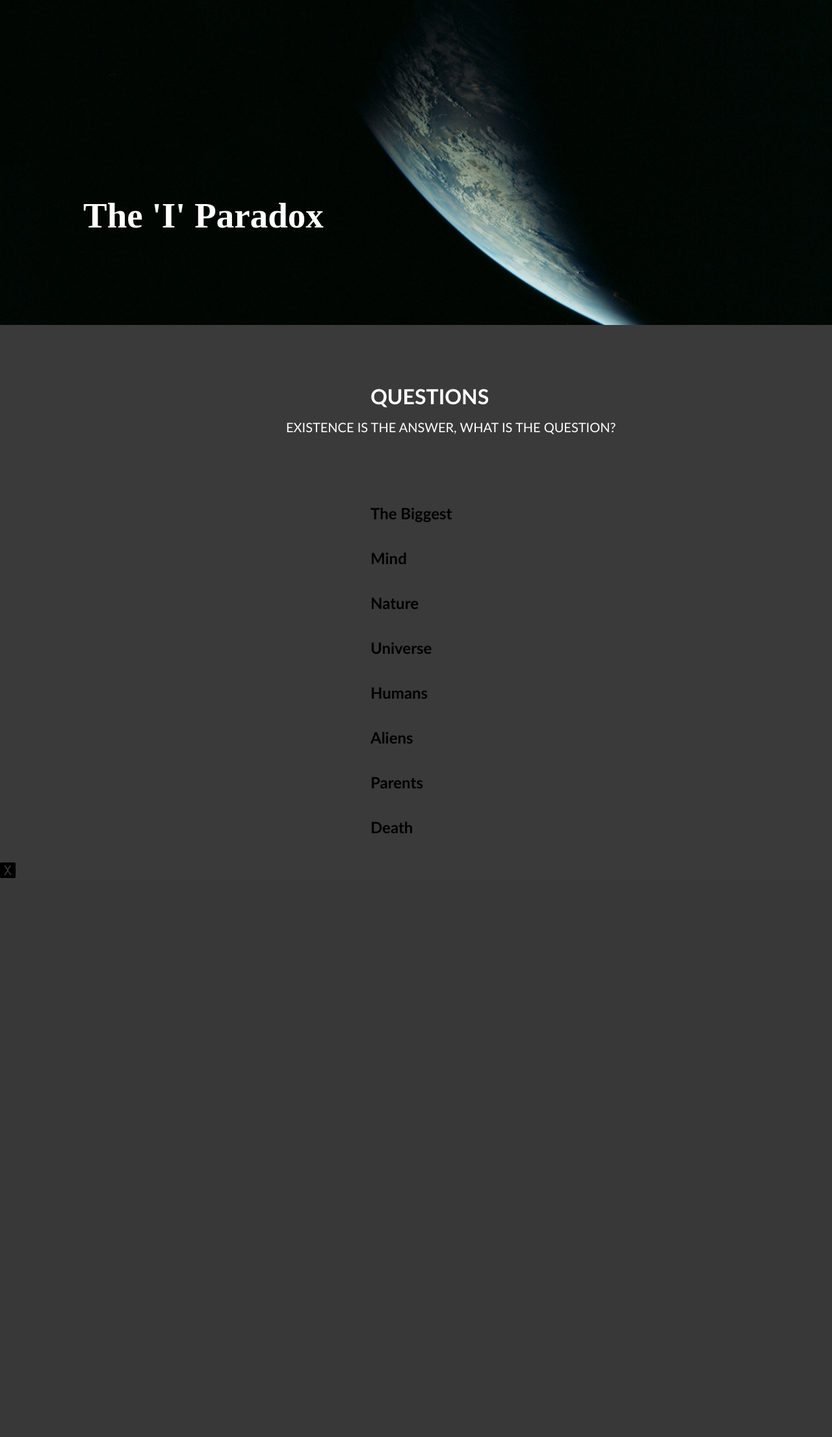
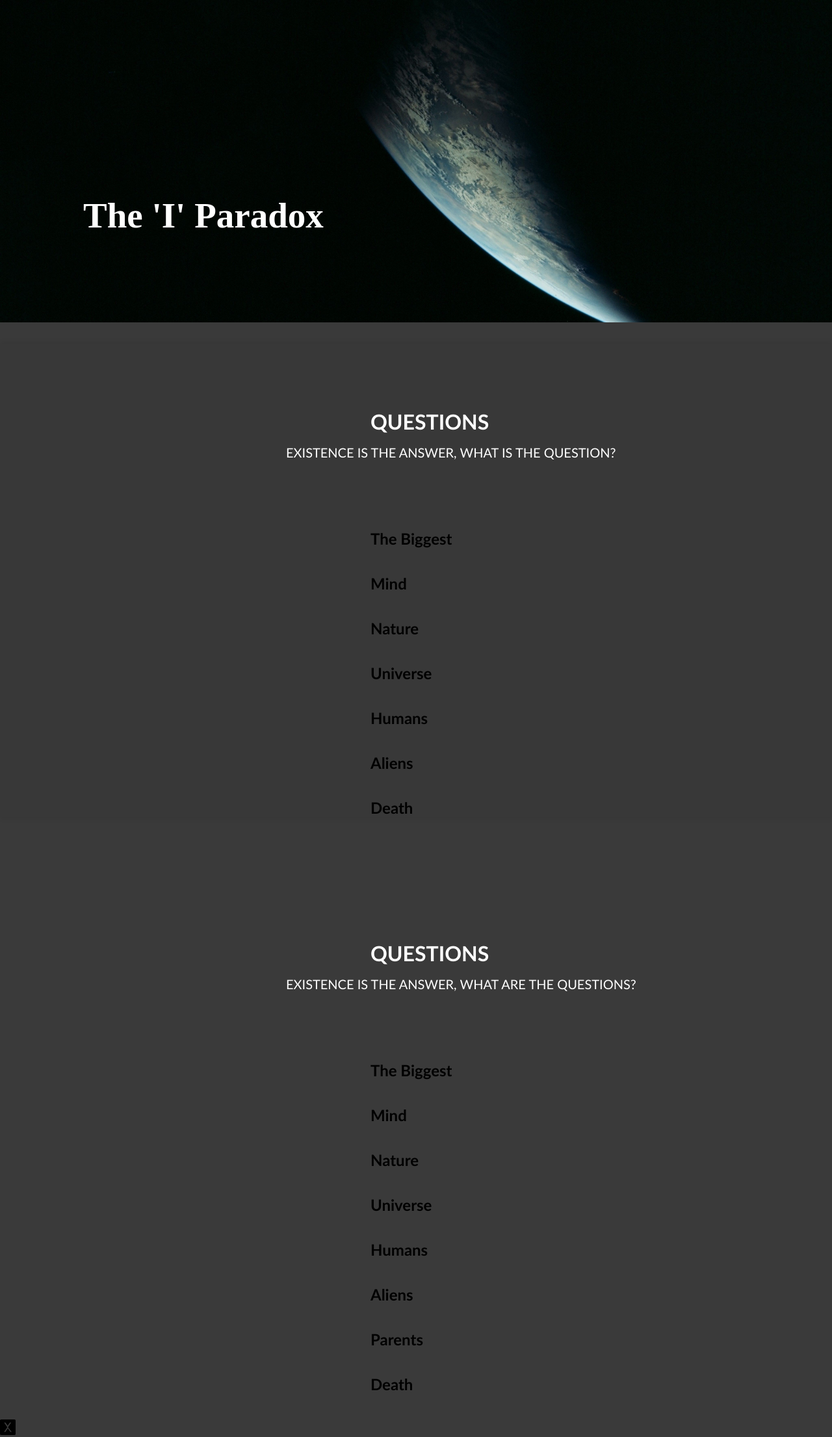
Before and after one commit to OmJadhav1905/myflaskblog, a Flask app: page /questions in a window 1280 px wide. Shown: the part 69-2280 px from the top of the page at 65% size. Before the commit the page ends 1420 px from the top, so only its background shows below. Run offline with Flask 3, Linux system fonts and the light colour scheme.

Commit message:
Fixed navbar and container stacking issue

```diff
--- a/templates/base.html
+++ b/templates/base.html
@@ -21,16 +21,22 @@
     }
 
     .hero-image {
+        position: fixed;
+        z-index: -2;
+        top: 65px;
         width: 100%;
         height: 500px; /* adjust as desired */
         background-size: cover;
         background-position: center;
+        background-image: url('earth.jpg');
         background-repeat: no-repeat;
+        background-attachment: fixed;
         display: flex;
         flex-direction: column; /* stack children vertically */
         justify-content: center; /* vertical center */
         align-items: flex-start; /* align items to left */
         padding-left: 0%; /* adjust left padding for position */
+
     }
 
     .hero-content {
@@ -40,7 +46,7 @@
     }
 
     .blog-title {
-        position: absolute;
+        position: fixed;
         left: 10%; /* adjust horizontal placement */
         top: 50%; /* vertical center */
         transform: translateY(-50%);
@@ -48,6 +54,8 @@
         color: white;
         font-weight: bold;
         font-family: "Times New Roman", Times, serif;
+        z-index: -1;
+
     }
 
 
@@ -73,19 +81,67 @@
     }
 
     .container {
-        max-width: 800px;
-        margin: auto;
+        max-width: 5000px;
+        margin-top: 598px;
         background-color: #383838; /* white content container */
-        padding: 30px;
         box-shadow: 0 0 10px rgba(0,0,0,0.1);
+        position: relative;
+        z-index: 0;
+
     }
 
+    .questions-page {
+  margin-left: 20px;
+}
+
+.questions-page h1 {
+  margin-top: 90px;
+  margin-bottom: 10px;
+  margin-left: 550px;/* tight gap below title */
+  padding-top: 100px;
+}
+
+.questions-page .tagline {
+  margin-top: 0;
+  margin-left: 420px;
+  margin-bottom: 100px; /* clear gap before questions */
+}
+
+.questions-page h2 {
+  cursor: pointer;
+  margin-top: 25px; /* space above each section */
+  margin-bottom: 40px; /* small gap below heading */
+  color: #000000;
+}
+
+.questions-page h2:hover {
+  color: #494949;
+}
+
+.questions-page ul {
+  list-style-type: disc;
+  margin-left: 20px;
+  margin-top: 0;
+  margin-bottom: 20px; /* spacing after each question block */
+}
+
+.questions-page li {
+  margin-bottom: 10px;
+}
+
+
     .navbar {
+    position: fixed;
+    top: 0; /* anchors to top of viewport */
+    left: 0; /* anchors to left edge */
+    right: 0;
+    z-index: 2;
     display: flex;
     justify-content: space-between;
     align-items: center;
     background-color: #181818; /* slightly darker than body background */
-    padding: 20px 5% 20px 5%;
+    padding: 20px 5%;
+
 }
 
 .navbar-brand {
@@ -120,44 +176,6 @@
     color: #22b9df;
 }
 
-.questions-page {
-  margin-left: 20px;
-}
-
-.questions-page h1 {
-  margin-top: 90px;
-  margin-bottom: 10px;
-  margin-left: 550px;/* tight gap below title */
-}
-
-.questions-page .tagline {
-  margin-top: 0;
-  margin-left: 420px;
-  margin-bottom: 100px; /* clear gap before questions */
-}
-
-.questions-page h2 {
-  cursor: pointer;
-  margin-top: 25px; /* space above each section */
-  margin-bottom: 40px; /* small gap below heading */
-  color: #000000;
-}
-
-.questions-page h2:hover {
-  color: #494949;
-}
-
-.questions-page ul {
-  list-style-type: disc;
-  margin-left: 20px;
-  margin-top: 0;
-  margin-bottom: 20px; /* spacing after each question block */
-}
-
-.questions-page li {
-  margin-bottom: 10px;
-}
-
 
 
     </style>
@@ -173,10 +191,54 @@
         </div>
     </nav>
 
-    <div class="hero-image" style="background-image: url('{{ url_for('static', filename='earth.jpg') }}');">
-        <div class="blog-title">The 'I' Paradox</div>
+    <div class="hero-image" style="background-image: url('/static/earth.jpg');">
+    </div>
 
-    </div>
+    <div class="blog-title">The 'I' Paradox</div>
+
+    <div class="container">
+
+        <div class="questions-page">
+        <h1>QUESTIONS</h1>
+        <p class="tagline">EXISTENCE IS THE ANSWER, WHAT IS THE QUESTION?</p>
+
+        <h2 onclick="toggle('biggest')">The Biggest</h2>
+        <ul id="biggest" style="display: none;">
+          <li>What is Physics?</li>
+        </ul>
+
+        <h2 onclick="toggle('mind')">Mind</h2>
+        <ul id="mind" style="display: none;">
+          <li>What exactly is there behind my eyes?</li>
+        </ul>
+
+        <h2 onclick="toggle('nature')">Nature</h2>
+        <ul id="nature" style="display: none;">
+          <li>Why did nature create us?</li>
+        </ul>
+
+        <h2 onclick="toggle('universe')">Universe</h2>
+        <ul id="universe" style="display: none;">
+          <li>How much is out there?</li>
+        </ul>
+
+        <h2 onclick="toggle('humans')">Humans</h2>
+        <ul id="humans" style="display: none;">
+          <li>Who are we without other humans?</li>
+        </ul>
+
+        <h2 onclick="toggle('aliens')">Aliens</h2>
+        <ul id="aliens" style="display: none;">
+          <li>How many are out there?</li>
+        </ul>
+
+        <h2 onclick="toggle('death')">Death</h2>
+        <ul id="death" style="display: none;">
+          <li>Should we be afraid or curious about it?</li>
+        </ul>
+      </div>
+
+      </div>
 
 
     {% block content %}
--- a/templates/questions.html
+++ b/templates/questions.html
@@ -5,7 +5,7 @@
 {% block content %}
   <div class="questions-page">
     <h1>QUESTIONS</h1>
-    <p class="tagline">EXISTENCE IS THE ANSWER, WHAT IS THE QUESTION?</p>
+    <p class="tagline">EXISTENCE IS THE ANSWER, WHAT ARE THE QUESTIONS?</p>
 
     <h2 onclick="toggle('biggest')">The Biggest</h2>
     <ul id="biggest" style="display: none;">
```
